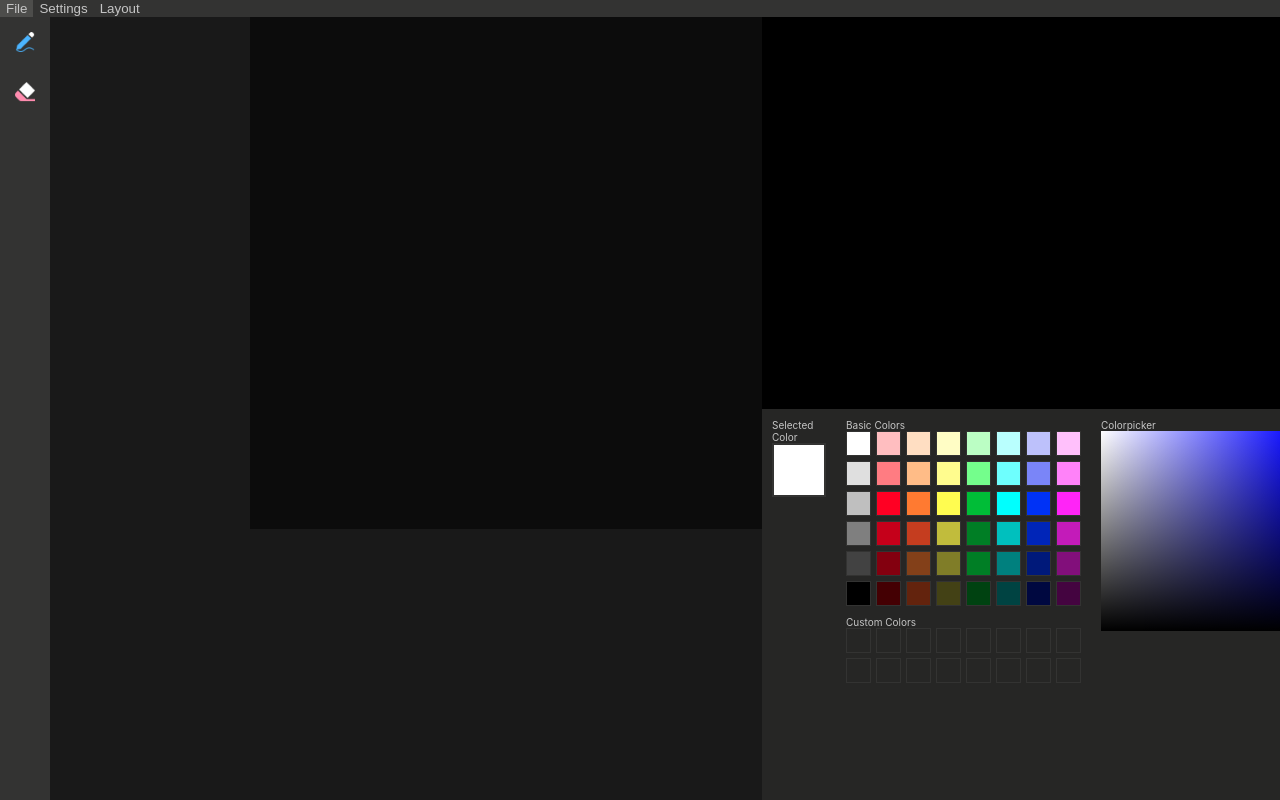
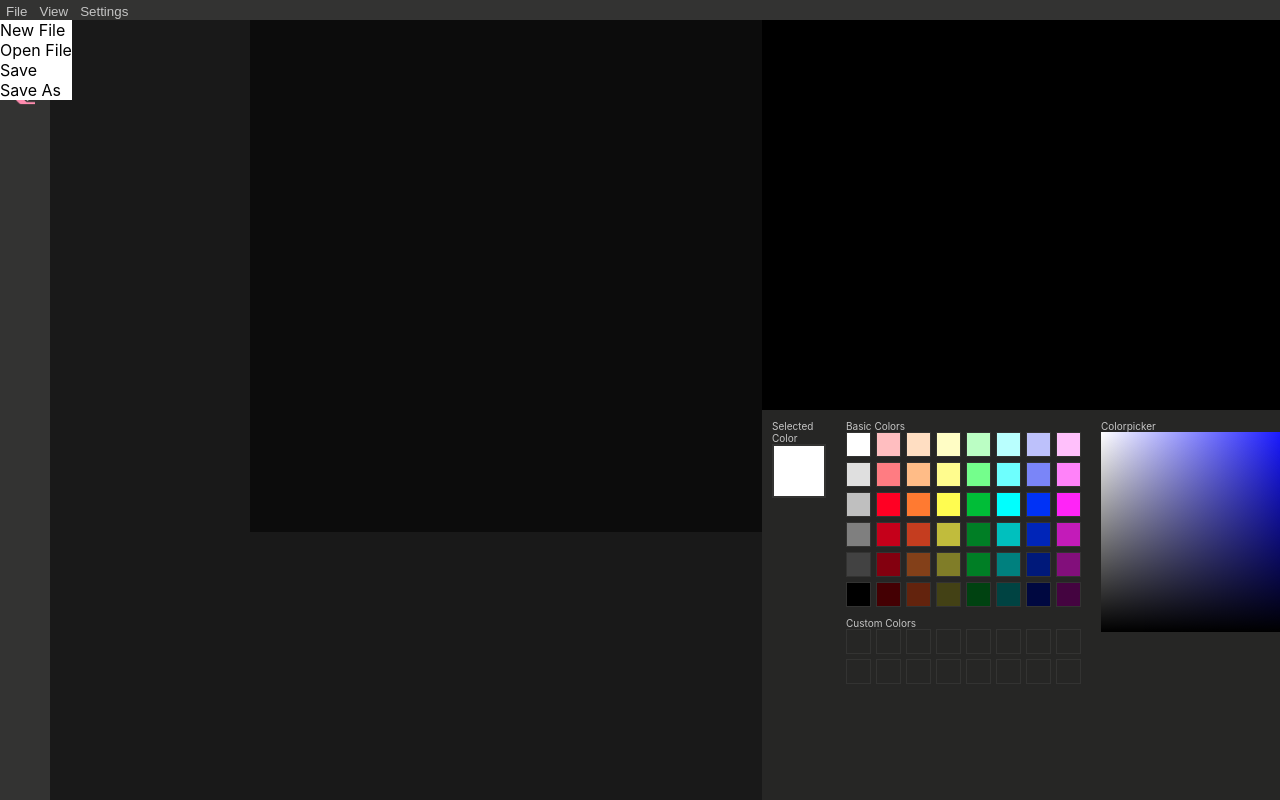
Before and after one commit to larseriktf/skineditor, a React (Create React App) app in the folder skindojo/: page / in a window 1280 px wide. Both pictures are taken after a click on the button "File". Shown: the top 800 px of the page. Built offline with nearby package versions, Linux system fonts and the light colour scheme.

Commit message:
Added menu items, with assignable action

```diff
--- /dev/null
+++ b/skindojo/src/components/MenuItem.tsx
@@ -0,0 +1,45 @@
+import { useState } from "react"
+import { MenuSubItem } from "./MenuSubItem"
+
+type Props = {
+  name: string
+  items: string[]
+}
+
+export const MenuItem = ({ name, items }: Props) => {
+  const [isExpanded, setIsExpanded] = useState(false)
+
+  const expand = () => {
+    setIsExpanded(true)
+  }
+
+  const minimize = () => {
+    setIsExpanded(false)
+  }
+
+  const toggleExpand = () => {
+    if (isExpanded) minimize()
+    else expand()
+  }
+
+  return (
+    <>
+      <button className="menu-bar-button" onClick={toggleExpand}>
+        {name}
+      </button>
+      <ul
+        className="drop-down"
+        style={
+          {
+            visibility: isExpanded ? "visible" : "hidden",
+          } as React.CSSProperties
+        }
+        onMouseLeave={minimize}
+      >
+        {items.map((item, index) => (
+          <MenuSubItem item={item} key={index} />
+        ))}
+      </ul>
+    </>
+  )
+}
--- /dev/null
+++ b/skindojo/src/components/MenuSubItem.tsx
@@ -0,0 +1,14 @@
+import { getMenuAction } from "../res/menu"
+
+type Props = {
+  item: string
+}
+
+export const MenuSubItem = ({item}: Props) => {
+  const clickItem = () => {
+    const action = getMenuAction(item)
+    action()
+  }
+
+  return <li onClick={clickItem}>{item}</li>;
+};
--- a/skindojo/src/components/Menubar.tsx
+++ b/skindojo/src/components/Menubar.tsx
@@ -1,9 +1,16 @@
+import menuItems from "../res/menu.json"
+import { MenuItem } from "./MenuItem"
+
 export const Menubar = () => {
   return (
     <header className="menu-bar">
-      <button className="menu-bar-button">File</button>
-      <button className="menu-bar-button">Settings</button>
-      <button className="menu-bar-button">Layout</button>
+      <ul className="menu-bar-list">
+        {menuItems.map((menuItem, index) => (
+          <li>
+            <MenuItem name={menuItem.name} items={menuItem.items} key={index} />
+          </li>
+        ))}
+      </ul>
     </header>
   )
 }
--- /dev/null
+++ b/skindojo/src/res/menu.json
@@ -0,0 +1,14 @@
+[
+    {
+        "name": "File",
+        "items": ["New File", "Open File", "Save", "Save As"]
+    },
+    {
+        "name": "View",
+        "items": ["Toggle Grid", "Toggle Overlay"]
+    },
+    {
+        "name": "Settings",
+        "items": []
+    }
+]
--- /dev/null
+++ b/skindojo/src/res/menu.ts
@@ -0,0 +1,18 @@
+import menuItems from "./menu.json"
+
+export const getMenuAction = (item: string) => {
+  let func = () => {
+    console.log("Hello There")
+  }
+
+  if (item === "New File") {
+    func = () => console.log("General Kenobi..!")
+  } else if (item === "Open File") {
+  } else if (item === "Save") {
+  } else if (item === "Save As") {
+  } else if (item === "Toggle Grid") {
+  } else if (item === "Toggle Overlay") {
+  }
+
+  return func
+}
--- a/skindojo/src/style/components/_header.scss
+++ b/skindojo/src/style/components/_header.scss
@@ -4,6 +4,24 @@
     background: $primary;
     overflow: hidden;
     grid-area: menu;
+
+    .menu-bar-list {
+        margin: 0;
+        padding: 0;
+        list-style-type: none;
+
+        > li {
+            display: inline-block;
+        }
+
+        .drop-down {
+            position: absolute;
+            background-color: white;
+            list-style-type: none;
+            margin: 0;
+            padding: 0;
+        }
+    }
 }
 
 .menu-bar-button {
```
